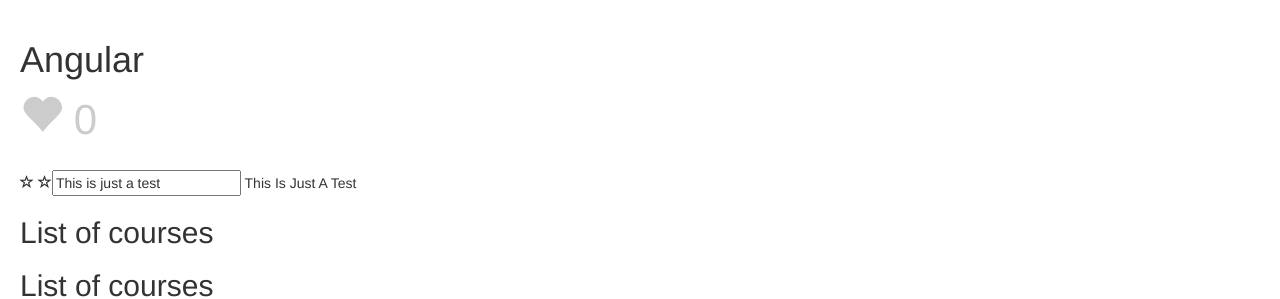
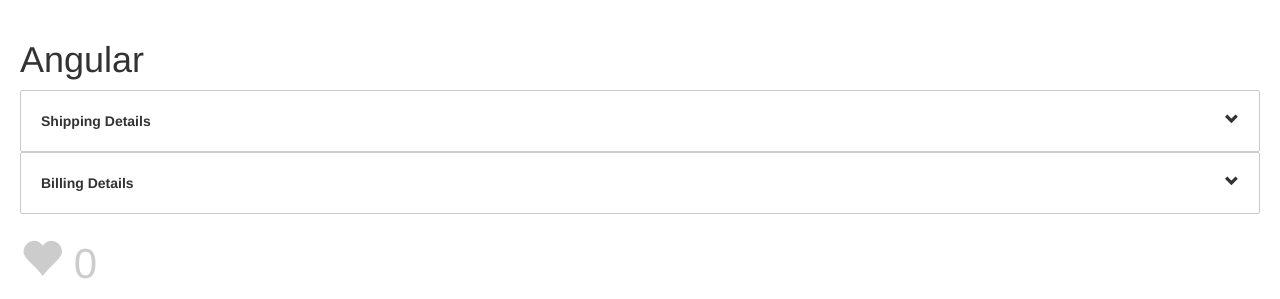
Before and after one commit to ajspeller/angular-fundamentals, an Angular app: page / in a window 1280 px wide. Shown: the top 299 px of the page. Built offline with nearby package versions, Linux system fonts and the light colour scheme.

Commit message:
Refactor

```diff
--- a/src/app/app.component.html
+++ b/src/app/app.component.html
@@ -1,9 +1,20 @@
 
 <h1>Angular</h1>
 
+<zippy [title]="'Shipping Details'">
+  Shipping Details Content
+</zippy>
+
+<zippy [title]="'Billing Details'">
+  Billing Details Content
+</zippy>
+
+ <br>
+
 <app-like
   [likesCount]="tweet.likesCount"
-  [isActive]="tweet.isLiked"></app-like>
+  [isActive]="tweet.isLiked">
+</app-like>
 
 <br>
 <br>
--- a/src/app/app.module.ts
+++ b/src/app/app.module.ts
@@ -12,6 +12,7 @@
 import { StarComponent } from './star/star.component';
 import { TitleCasePipe } from './title-case.pipe';
 import { LikeComponent } from './like/like.component';
+import { ZippyComponent } from './zippy/zippy.component';
 
 @NgModule({
   declarations: [
@@ -22,7 +23,8 @@
     SummaryPipe,
     StarComponent,
     TitleCasePipe,
-    LikeComponent
+    LikeComponent,
+    ZippyComponent
   ],
   imports: [
     BrowserModule,
--- /dev/null
+++ b/src/app/zippy/zippy.component.css
@@ -0,0 +1,22 @@
+.zippy {
+  border: 1px solid #ccc;
+  border-radius: 2px;
+}
+
+.zippy-heading {
+  font-weight: bold;
+  padding: 20px;
+  cursor: pointer;
+}
+
+.zippy-body {
+  padding: 20px;
+}
+
+.expanded {
+  background: #f0f0f0;
+}
+
+.glyphicon {
+  float: right;
+}
--- /dev/null
+++ b/src/app/zippy/zippy.component.html
@@ -0,0 +1,15 @@
+
+<div class="zippy">
+  <div class="zippy-heading"
+  [class.expanded]="isExpanded"
+  (click)="toggle()">
+    {{ title }}
+    <span class="glyphicon"
+    [ngClass]="{'glyphicon-chevron-up': isExpanded, 'glyphicon-chevron-down': !isExpanded }"></span>
+  </div>
+  <div *ngIf="isExpanded" class="zippy-body">
+    <ng-content>
+
+    </ng-content>
+  </div>
+</div>
--- /dev/null
+++ b/src/app/zippy/zippy.component.ts
@@ -0,0 +1,18 @@
+import { Component, OnInit, Input } from '@angular/core';
+
+@Component({
+  selector: 'zippy',
+  templateUrl: './zippy.component.html',
+  styleUrls: ['./zippy.component.css']
+})
+export class ZippyComponent {
+  @Input() title: string;
+  isExpanded: boolean;
+
+  constructor() { }
+
+  toggle() {
+    this.isExpanded = !this.isExpanded;
+  }
+
+}
```
Also changed, not shown: 1 other file (tests, documents, lock files or other folders).
